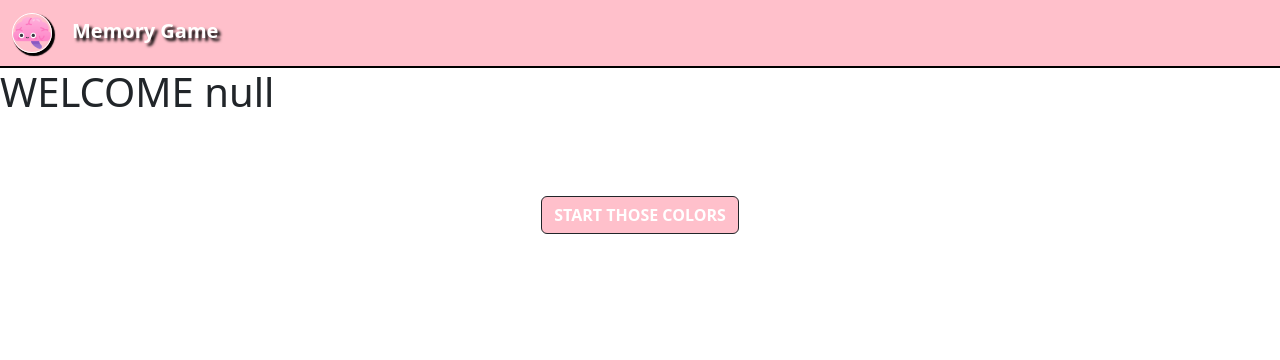
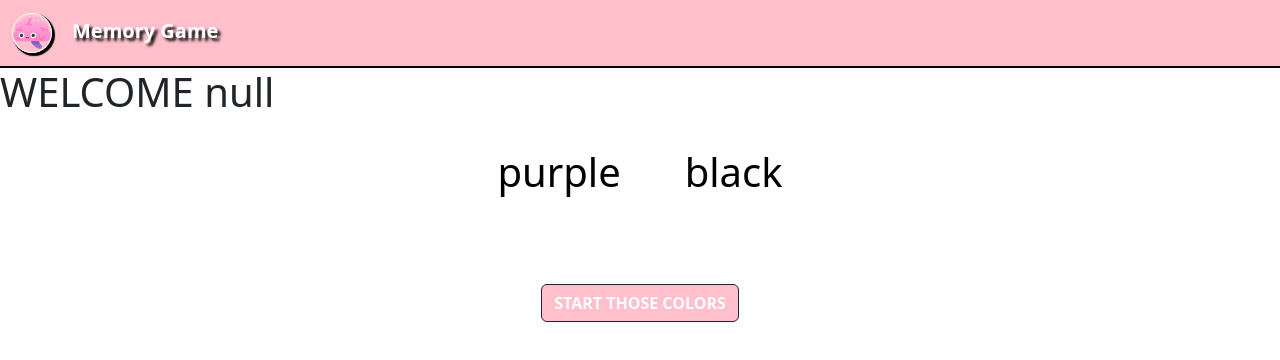
Before and after one commit to FranzieYoogan/angularMemoryGame, an Angular app: page /game in a window 1280 px wide. Both pictures are taken after a click on the button "START THOSE COLORS". Shown: the top 360 px of the page. Built offline with nearby package versions, Linux system fonts and the light colour scheme.

Commit message:
logicColors2

```diff
--- a/src/app/game/game.component.css
+++ b/src/app/game/game.component.css
@@ -20,3 +20,29 @@
     border: 1px solid transparent !important;
     box-shadow: 0px 0px 4px 2px pink !important;
 }
+
+.color1 {
+
+    display: none;
+    color: black;
+}
+
+.color2 {
+
+    display: none;
+    color: black;
+}
+
+.color3 {
+
+    display: none;
+    color: black;
+}
+
+.containerColors {
+
+    display: flex;
+    justify-content: center;
+    margin-top: 2em;
+gap: 2em;
+}
--- a/src/app/game/game.component.html
+++ b/src/app/game/game.component.html
@@ -7,10 +7,36 @@
 
 <h1 id="localstorage"></h1>
 
+<div class="containerColors">
+
+    <div>
+          <h1 class="color1" id="color1"></h1>
+    </div>
+
+          <div>
+              <h1 class="color2" id="color2"></h1>
+          </div>
+
+        <div>
+             <h1 class="color3" id="color3"></h1>
+        </div>
+
+
+    </div>
+
 <section class="containerAll">
+
+    <div>
 
 
 
-<button type="button" (click)="colorsStart()" class="btnStartColors btn btn-dark">START THOSE COLORS</button>
+
+
+
+    <div>
+        <button type="button" (click)="colorsStart()" class="btnStartColors btn btn-dark">START THOSE COLORS</button>
+    </div>
+
+</div>
 
 </section>
--- a/src/app/game/game.component.ts
+++ b/src/app/game/game.component.ts
@@ -30,11 +30,18 @@ export class GameComponent implements OnInit {
 
     colorsStart() {
 
+      const color11:any = document.getElementById('color1')
+
+      const color22:any = document.getElementById('color2')
+
+      const color33:any = document.getElementById('color3')
+
+
       let color1:any = 1;
 
-      let color2:any = 3;
+      let color2:any = 1;
 
-      let color3:any = 2;
+      let color3:any = 1;
 
       let colorT1 = ""
 
@@ -51,50 +58,75 @@ export class GameComponent implements OnInit {
         if(color1 == 1) {
 
           colorT1 = "purple";
+          color11.style.display= "block"
+          color11.innerHTML = "purple"
           console.log("color1" , colorT1)
-        } else if(color1 == 2) {
+        } if(color1 == 2) {
 
           colorT1 = "pink";
+          color11.style.display= "block"
+          color11.innerHTML = "pink"
           console.log("color1" , colorT1)
 
 
-      } else if(color1 == 3) {
+      } if(color1 == 3) {
 
         colorT1 = "black";
+        color11.style.display= "block"
+        color11.innerHTML = "black"
         console.log("color1" , colorT1)
       }
 
+
+
+
+
       if(color2 == 1) {
 
-        colorT2 = "purple";
+        colorT2 = "black";
+        color22.style.display= "block"
+        color22.innerHTML = "black"
         console.log("color2" , colorT2)
-      } else if(color2 == 2) {
+      } if(color2 == 2) {
 
         colorT2 = "pink";
+        color22.style.display= "block"
+        color22.innerHTML = "pink"
         console.log("color2" , colorT2)
 
 
-    } else if(color2 == 3) {
+    } if(color2 == 3) {
 
-      colorT2 = "black";
+      colorT2 = "purple";
+      color22.style.display= "block"
+      color22.innerHTML = "purple"
       console.log("color2" , colorT2)
     }
 
 
 
+
+
+
     if(color3 == 1) {
 
-      colorT3 = "purple";
+      colorT3 = "pink";
+      color33.style.display= "block"
+      color33.innerHTML = "pink"
       console.log("color3" , colorT3)
-    } else if(color3 == 2) {
+    } if(color3 == 2) {
 
-      colorT3 = "pink";
+      colorT3 = "black";
+      color33.style.display= "block"
+      color33.innerHTML = "purple"
       console.log("color3" , colorT3)
 
 
-  } else if(color3 == 3) {
+  } if(color3 == 3) {
 
-    colorT3 = "black";
+    colorT3 = "purple";
+    color33.style.display= "block"
+    color33.innerHTML = "black"
     console.log("color3" , colorT3)
   }
 
```
